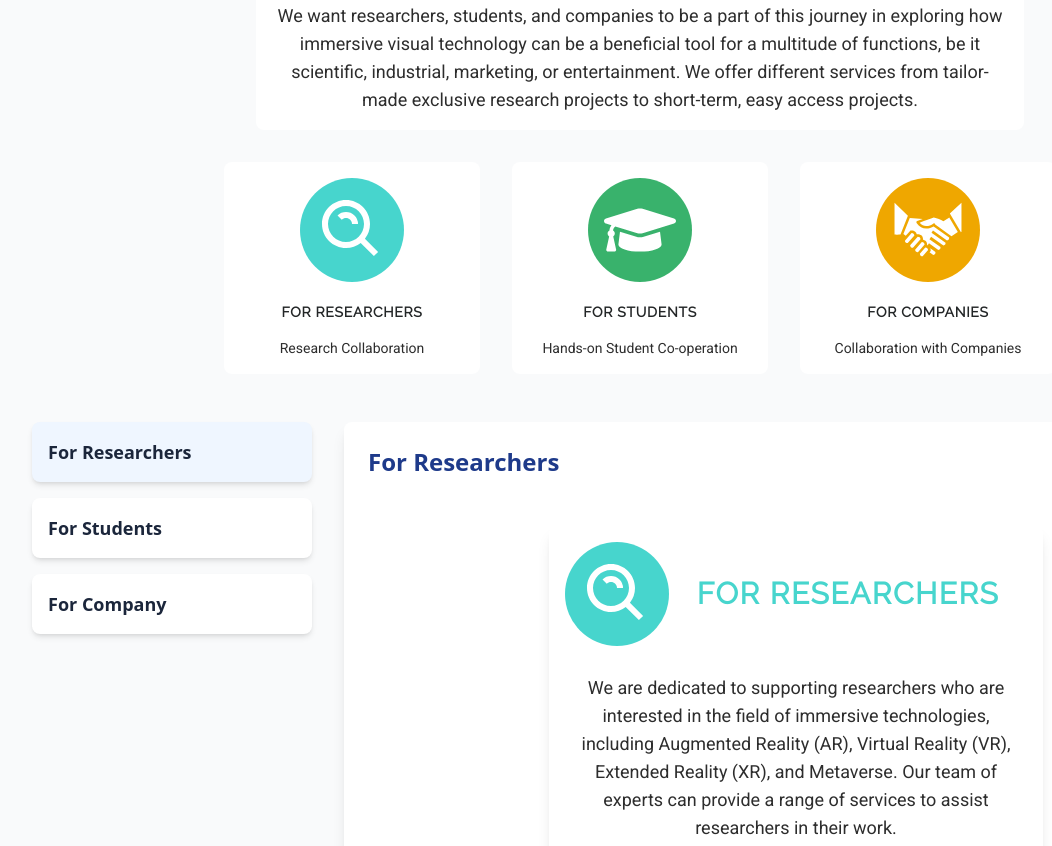
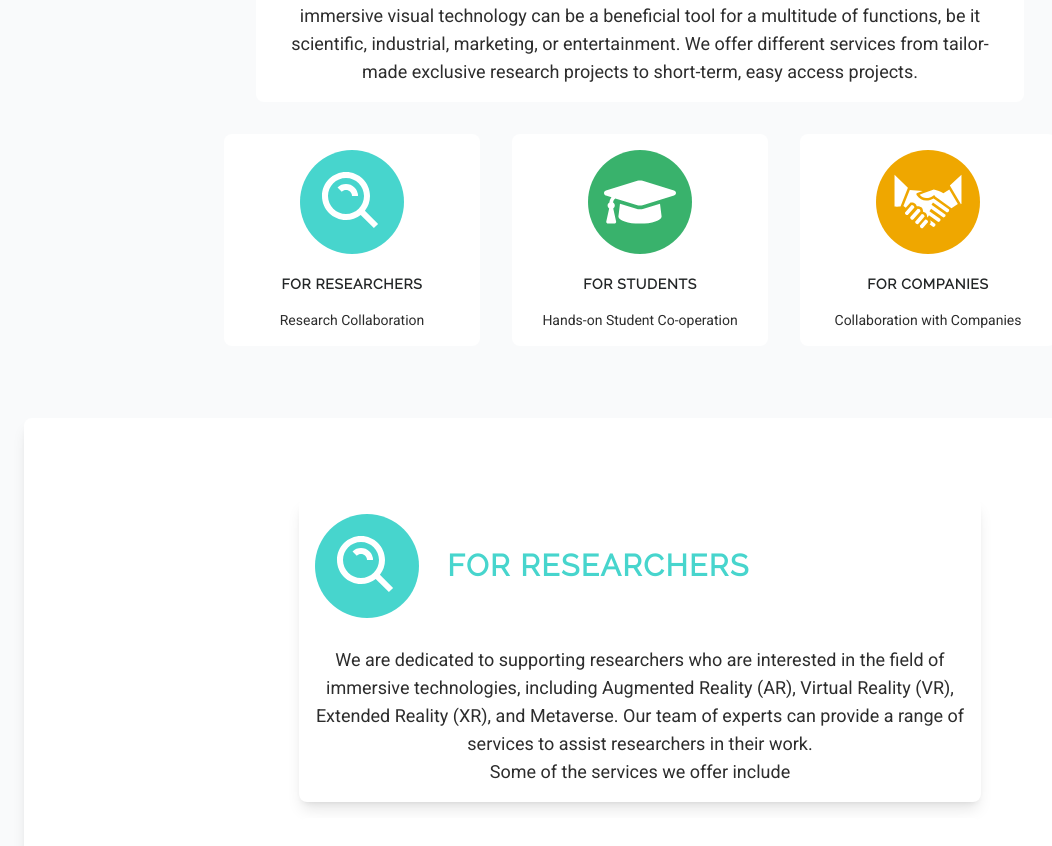
Before and after one commit to DirectorCITAU/CIT, a React (Vite) app: page /services in a window 1280 px wide. Shown: the part 390-1236 px from the top of the page, without its empty margins (0-1052 px from the left). Built offline with nearby package versions, Linux system fonts and the light colour scheme.

Commit message:
updated services page

```diff
--- a/src/components/Services.jsx
+++ b/src/components/Services.jsx
@@ -1,121 +1,85 @@
-import React, { useState, useEffect } from "react";
+import React, { useState } from "react";
 import { motion } from "framer-motion";
 import Rservices from "./Rservices";
 import Sservices from "./Sservices";
 import Cservices from "./Cservices";
-import Gservices from "./Gservices";
-
+import { MdMiscellaneousServices } from 'react-icons/md';
+import { BiSearchAlt } from 'react-icons/bi';
+import { GiShakingHands } from 'react-icons/gi';
+import { FaGraduationCap } from 'react-icons/fa';
 
 function Services() {
   const [selectedTopic, setSelectedTopic] = useState("For Researchers");
-  const [isMobileScreen, setIsMobileScreen] = useState(false);
-useEffect(() => {
-    const handleResize = () => {
-      setIsMobileScreen(window.innerWidth <= 768);
-    };
 
-    window.addEventListener("resize", handleResize);
-    handleResize();
-
-    return () => {
-      window.removeEventListener("resize", handleResize);
-    };
-  }, []);
-
-  const topics = [
-    {
-      id: "For Researchers",
-      title: "For Researchers",
-      content: (
-       <Rservices/>
-      )
-    },
-    {
-      id: "For Students",
-      title: "For Students",
-      content: (
-        <Sservices/>
-      )
-    },
-    {
-      id: "For Company",
-      title: "For Company",
-      content: (
-        <Cservices/>
-      )
-    },
-  ];
-
-  const currentTopic = topics.find((topic) => topic.id === selectedTopic);
+  const topics = {
+    "For Researchers": <Rservices />,
+    "For Students": <Sservices />,
+    "For Company": <Cservices />
+  };
 
   return (
-    <div className="bg-gray-50">
-      <Gservices/>
+    <div className="bg-gray-50 flex flex-col items-center pt-7">
+      {/* Header */}
+      <div className="bg-white rounded-lg p-4 flex flex-col items-start justify-center w-10/12 md:w-3/5 mb-4 text-center">
+        <div className="flex items-center justify-center mb-4">
+          <div className="bg-white rounded-full p-4 border-white border-2 flex items-center justify-center w-20 h-20 hover:border-black transition-colors duration-300 ease-in-out">
+            <MdMiscellaneousServices className="text-black text-6xl hover:text-[#2d2f2ef5] transition-colors duration-300 ease-in-out" />
+          </div>
+          <h3 className="text-3xl font-bold tracking-wider text-[#232627] font-raleway pl-7 underline underline-offset-8 decoration-blue-200 decoration-1">OUR SERVICES</h3>
+        </div>
+        <p className="text-[#2D2D2D] text-lg font-roboto">
+        We want researchers, students, and companies to be a part of this journey in exploring how immersive visual
+            technology can be a beneficial tool for a multitude of functions, be it scientific, industrial, marketing, or
+            entertainment. We offer different services from tailor-made exclusive research projects to short-term, easy
+            access projects.
+                    </p>
+      </div>
 
-      {/* Main Content Section */}
-      {!isMobileScreen ?
-           ( <><div className="max-w-7xl mx-auto p-8">
-      <div className="grid grid-cols-1 md:grid-cols-4 gap-8">
-      {/* Left Section */}
-    <div className="flex flex-col space-y-4 md:col-span-1 md:col-span-1">
-    {topics.map((topic) => (
-        <motion.div
-          key={topic.id}
-          onClick={() => setSelectedTopic(topic.id)}
-          className={`p-4 rounded-lg shadow-md cursor-pointer ${
-            selectedTopic === topic.id
-              ? "bg-blue-50 text-[#1b263b]"
-              : "bg-white text-[#1b263b]"
-          } hover:bg-gray-200`}
-          whileHover={{ scale: 1.05 }}
-        >
-          <h3 className="text-lg font-semibold">{topic.title}</h3>
-        </motion.div>
+      {/* Icons Section */}
+      <div className="flex flex-wrap justify-center">
+        {/* Researcher Icon */}
+        <div className="bg-white rounded-lg p-4 flex flex-col items-center justify-center w-64 mx-4 my-4 cursor-pointer"
+          onClick={() => setSelectedTopic("For Researchers")}>
+          <div className="rounded-full bg-[#47D5CD] p-4 hover:scale-110 transition-all duration-300 ease-in-out">
+            <BiSearchAlt className="text-7xl text-white" />
+          </div>
+          <h5 className="text-sm font-semibold tracking-wider text-[#232627] font-raleway mb-4 pt-5"> FOR RESEARCHERS </h5>
+          <p className="text-[#2D2D2D] text-center text-sm font-roboto">Research Collaboration</p>
+        </div>
 
-      ))}
-    </div>
-    {/* Right Section */}
-    <motion.div
-      className="bg-white shadow-lg rounded-lg p-6 md:col-span-3"
-      key={currentTopic.id}
-      initial={{ opacity: 0, x: 50 }}
-      animate={{ opacity: 1, x: 0 }}
-      transition={{ duration: 0.5 }}
-    >
-      <h2 className="text-2xl font-bold text-blue-900 mb-4">
-        {currentTopic.title}
-      </h2>
-      {currentTopic.content}
-    </motion.div>
+        {/* Student Icon */}
+        <div className="bg-white rounded-lg p-4 flex flex-col items-center justify-center w-64 mx-4 my-4 cursor-pointer"
+          onClick={() => setSelectedTopic("For Students")}>
+          <div className="rounded-full bg-[#31AF66F5] p-4 hover:scale-110 transition-all duration-300 ease-in-out">
+            <FaGraduationCap className="text-7xl text-white" />
+          </div>
+          <h5 className="text-sm font-semibold tracking-wider text-[#232627] font-raleway mb-4 pt-5"> FOR STUDENTS </h5>
+          <p className="text-[#2D2D2D] text-center text-sm font-roboto">Hands-on Student Co-operation</p>
+        </div>
 
-  </div>
+        {/* Company Icon */}
+        <div className="bg-white rounded-lg p-4 flex flex-col items-center justify-center w-64 mx-4 my-4 cursor-pointer"
+          onClick={() => setSelectedTopic("For Company")}>
+          <div className="rounded-full bg-[#EFA700] p-4 hover:scale-110 transition-all duration-300 ease-in-out">
+            <GiShakingHands className="text-7xl text-white" />
+          </div>
+          <h5 className="text-sm font-semibold tracking-wider text-[#232627] font-raleway mb-4 pt-5">FOR COMPANIES</h5>
+          <p className="text-[#2D2D2D] text-center text-sm font-roboto">Collaboration with Companies</p>
+        </div>
+      </div>
 
-</div></>)
-:
-(<><div className="max-w-7xl mx-auto p-8">
-      <div className="grid grid-cols-1 md:grid-cols-4 gap-8">
-      {/* Left Section */}
-    <div className="flex flex-col space-y-4 md:col-span-1 md:col-span-1">
-    {topics.map((topic) => (
-        <motion.div
-          key={topic.id}
-          onClick={() => setSelectedTopic(topic.id)}
-          className={`p-4 rounded-lg shadow-md cursor-pointer ${
-            selectedTopic === topic.id
-              ? "bg-blue-50 text-[#1b263b]"
-              : "bg-white text-[#1b263b]"
-          } hover:bg-gray-200`}
-          whileHover={{ scale: 1.05 }}
-        >
-          <h3 className="text-lg font-semibold">{topic.title}</h3>
-        </motion.div>
-      ))}
-    </div>
-  </div>
-</div>
-{currentTopic.content}
-</>
-)}
+      {/* Content Section */}
+      <div className="bg-gray-50 flex flex-col items-center p-6">
+      <motion.div
+        className="bg-white shadow-lg rounded-lg p-8 w-full max-w-7xl mt-8"
+        key={selectedTopic}
+        initial={{ opacity: 0, y: 20 }}
+        animate={{ opacity: 1, y: 0 }}
+        transition={{ duration: 0.5 }}
+      >
+        {topics[selectedTopic]}
+      </motion.div>
+      </div>
     </div>
   );
 }
```
